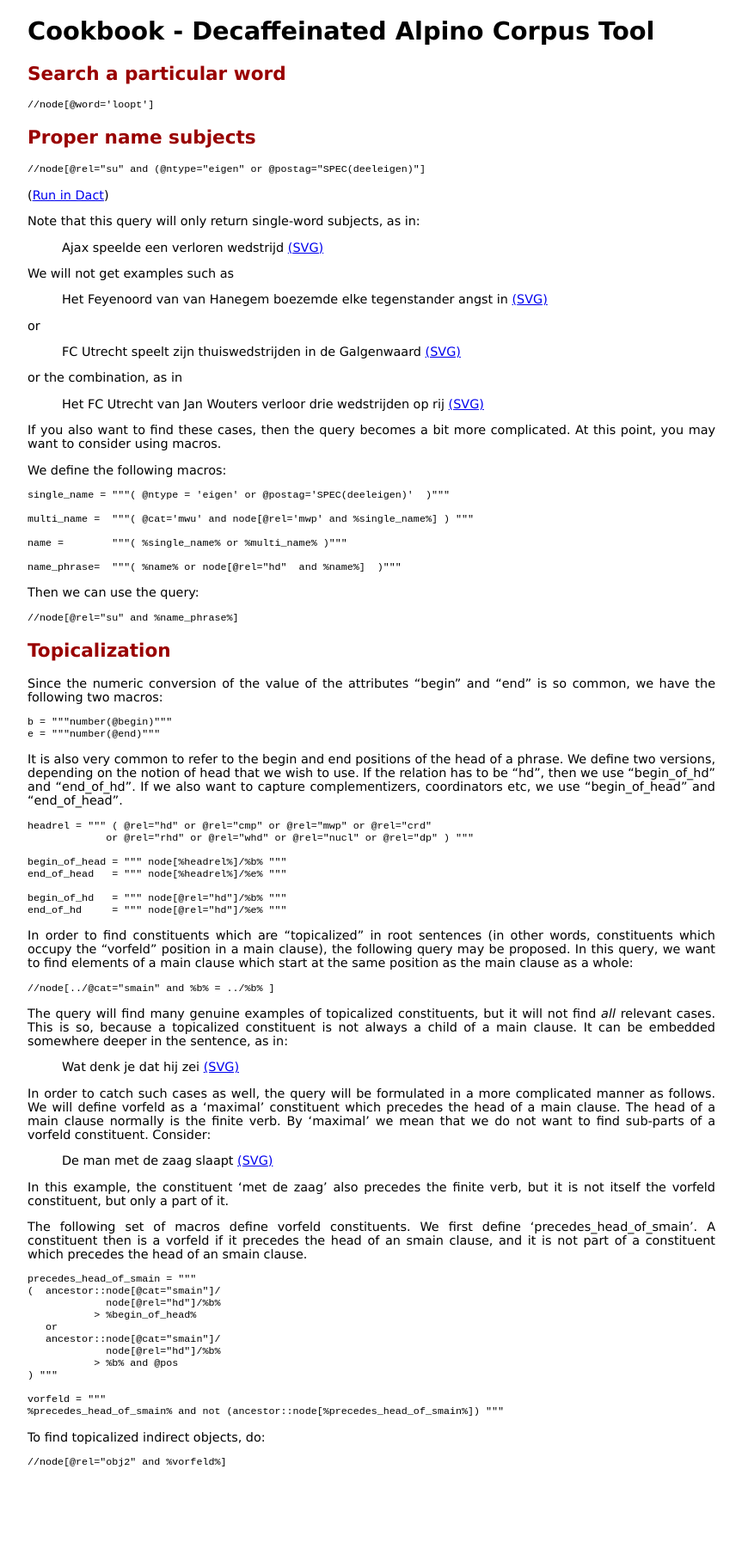
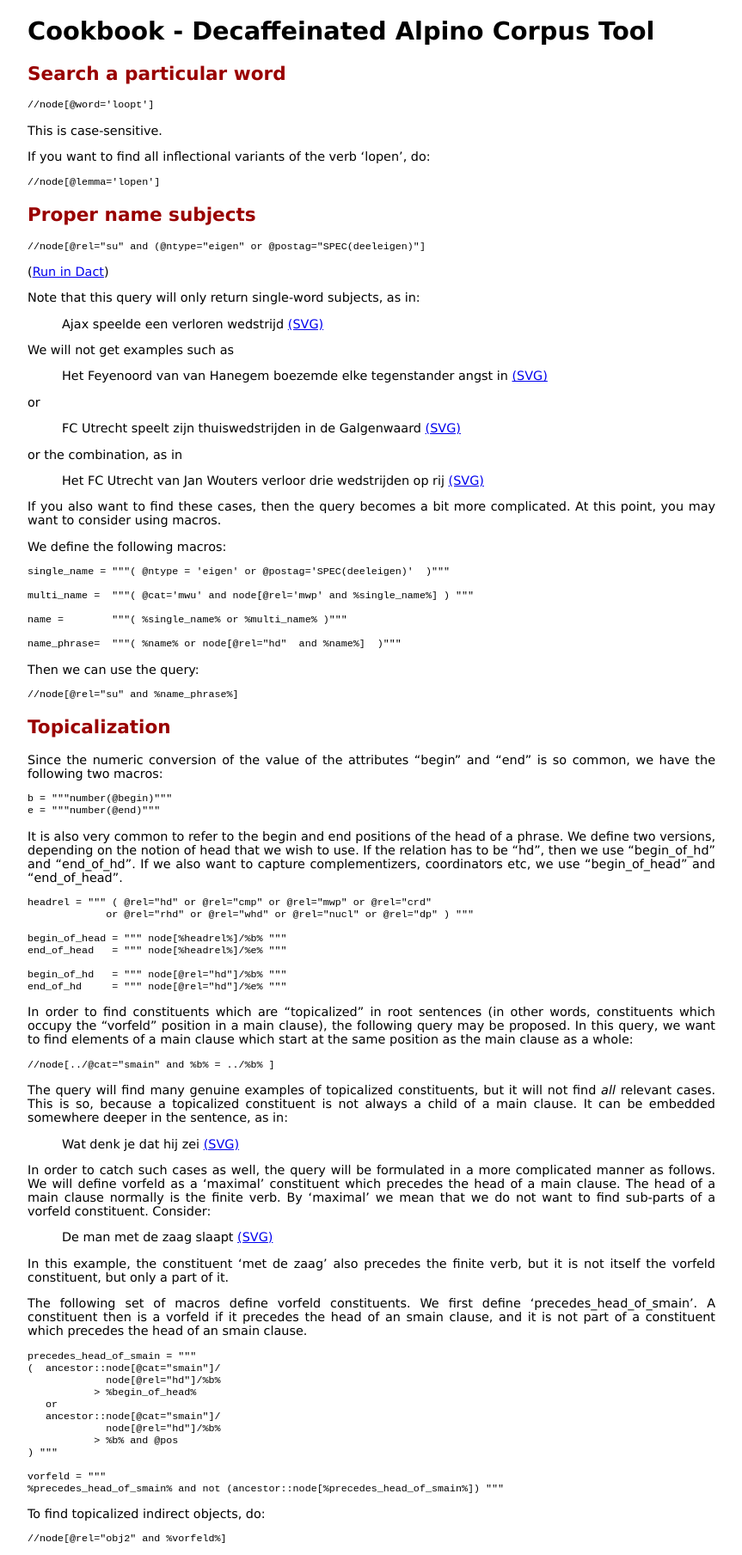
Before and after one commit to rug-compling/dact, a Jekyll site: the page built from cookbook/index.md, in a window 1280 px wide. Shown: the whole page at 86% size, without its empty margins (208-1071 px from the left). Built offline with Jekyll 4.4.1, drawn with Linux system fonts in a browser that asks for light colours; before the commit the page ends 1720 px from its top, so only the background shows below that.

Commit message:
Update cookbook/index.md
added recipe for inflectional variants of loopt

```diff
--- a/cookbook/index.md
+++ b/cookbook/index.md
@@ -6,6 +6,12 @@ title: Cookbook - Decaffeinated Alpino Corpus Tool
 ## Search a particular word
 
     //node[@word='loopt']
+
+This is case-sensitive.
+
+If you want to find all inflectional variants of the verb 'lopen', do:
+
+    //node[@lemma='lopen']
 
 
 ## Proper name subjects
```
